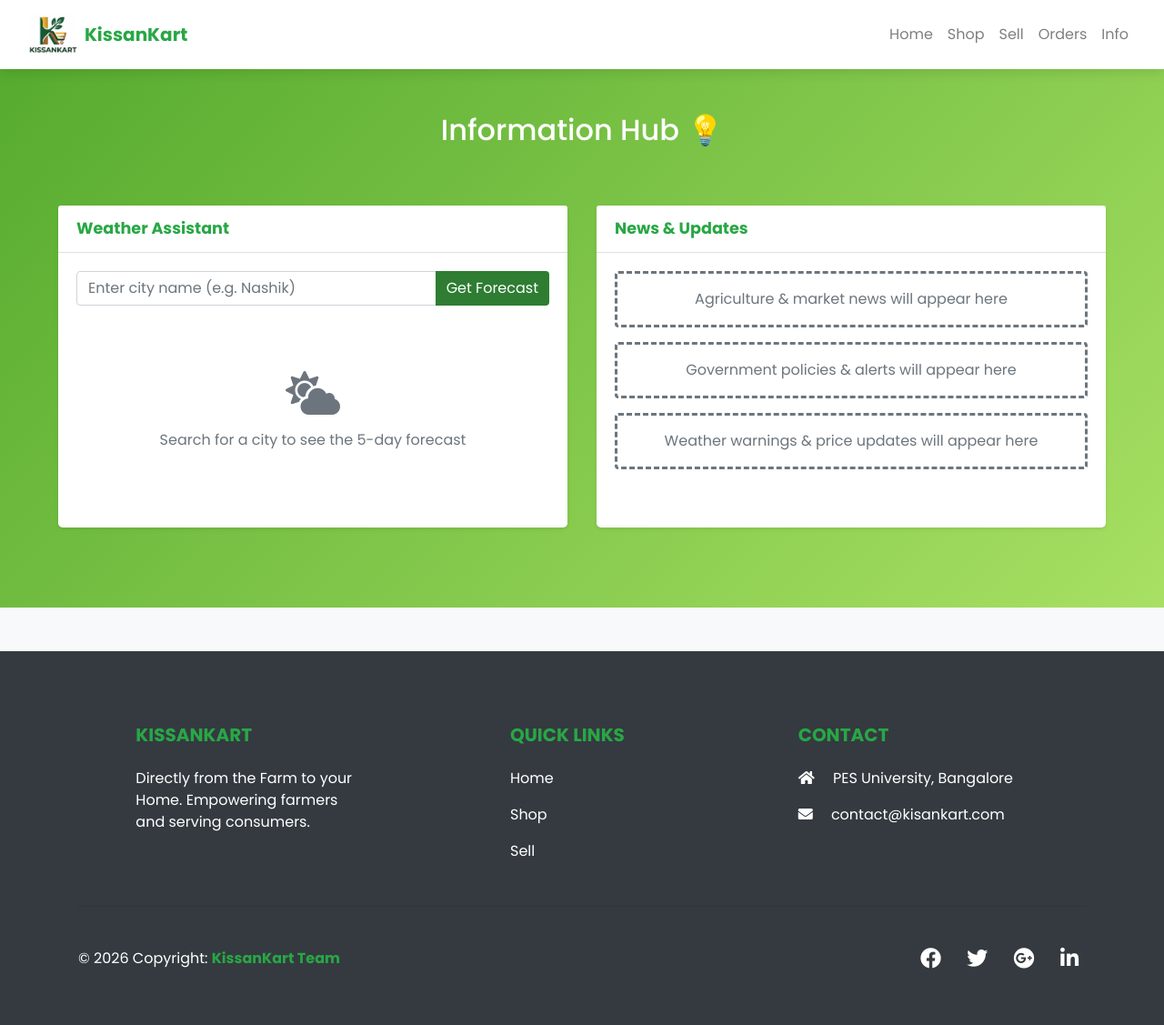
After one commit to aravranjan/kisankart, a Flask app: page /info in a window 1280 px wide. The commit adds this page. Shown: the whole page at 91% size. Run offline with Flask 3, Linux system fonts and the light colour scheme; some libraries are stand-ins or nearby versions.

Commit message:
change the code

```diff
--- a/app.py
+++ b/app.py
@@ -1,12 +1,14 @@
 import os
-from flask import Flask, render_template, request, redirect, url_for, flash
+from flask import Flask, render_template, request, redirect, url_for, flash, jsonify
+import requests
+from collections import defaultdict
 from datetime import datetime
 
 app = Flask(__name__)
 app.secret_key = "kisan_kart_secret"
 
 # Simple In-Memory Storage
-products = [
+global_products = [
     {
         "_id": "1",
         "name": "Fresh Organic Tomatoes",
@@ -19,7 +21,8 @@ products = [
         "status": "available"
     },
     {
-        "_id": "Potato",
+        "_id": "2",
+        "name": "Basmati Rice",
         "category": "Grains",
         "price": 120.0,
         "qty": 50,
@@ -29,15 +32,38 @@ products = [
         "status": "available"
     }
 ]
-orders = []
+global_orders = []
 
 @app.context_processor
 def inject_globals():
     return dict(is_demo_mode=True, current_user={'name': 'Guest User', 'is_authenticated': True, 'type': 'customer'})
 
+UPLOAD_FOLDER = 'static/uploads'
+app.config['UPLOAD_FOLDER'] = UPLOAD_FOLDER
+ALLOWED_EXTENSIONS = {'png', 'jpg', 'jpeg', 'gif'}
+
+def allowed_file(filename):
+    return '.' in filename and filename.rsplit('.', 1)[1].lower() in ALLOWED_EXTENSIONS
+
 @app.route('/')
 def index():
     return render_template('index.html')
+
+@app.route('/register/farmer')
+def register_farmer():
+    return redirect(url_for('list_product'))
+
+@app.route('/register/customer')
+def register_customer():
+    return redirect(url_for('discover'))
+
+@app.route('/login')
+def login():
+    return redirect(url_for('index'))
+
+@app.route('/logout')
+def logout():
+    return redirect(url_for('index'))
 
 @app.route('/farmer', methods=['GET', 'POST'])
 def farmer():
@@ -47,7 +73,7 @@ def farmer():
         qty = int(request.form.get('quantity', 0))
 
         new_prod = {
-            "_id": str(len(products) + 1),
+            "_id": str(len(global_products) + 1),
             "name": name,
             "category": "Fresh Produce",
             "price": price,
@@ -57,7 +83,7 @@ def farmer():
             "image": "background.png",
             "status": "available"
         }
-        products.append(new_prod)
+        global_products.append(new_prod)
         flash(f"Crop '{name}' added successfully!", "success")
         return redirect(url_for('consumer'))
 
@@ -65,14 +91,22 @@ def farmer():
 
 @app.route('/consumer')
 def consumer():
-    return render_template('shop.html', products=products)
+    return render_template('shop.html', products=global_products)
+
+@app.route('/product/<product_id>')
+def product_detail(product_id):
+    product = next((p for p in global_products if p["_id"] == product_id), None)
+    if not product:
+        flash("Product not found!", "danger")
+        return redirect(url_for('consumer'))
+    return render_template('product_detail.html', product=product)
 
 @app.route('/buy/<product_id>', methods=['POST'])
 def buy_product(product_id):
-    product = next((p for p in products if p["_id"] == product_id), None)
+    product = next((p for p in global_products if p["_id"] == product_id), None)
     if product and product['qty'] > 0:
         product['qty'] -= 1
-        orders.append({
+        global_orders.append({
             "product_name": product['name'],
             "qty": 1,
             "total_price": product['price'],
@@ -80,24 +114,73 @@ def buy_product(product_id):
             "created_at": datetime.now()
         })
         flash(f"Bought 1 unit of {product['name']}!", "success")
+    else:
+        flash("Product not available!", "danger")
     return redirect(url_for('consumer'))
 
 @app.route('/orders')
 def view_orders():
-    return render_template('orders.html', pending_orders=orders, successful_orders=[])
+    return render_template('orders.html', pending_orders=global_orders, successful_orders=[])
 
-# Redirect legacy routes to the new simple ones
-@app.route('/login')
-def login(): return redirect(url_for('index'))
+@app.route('/complete-order/<order_id>', methods=['POST'])
+def complete_order(order_id):
+    global global_orders
+    # For demo, just clear the pending orders
+    global_orders = []
+    flash("Order marked as completed!", "success")
+    return redirect(url_for('view_orders'))
 
-@app.route('/logout')
-def logout(): return redirect(url_for('index'))
+@app.route('/info')
+def info():
+    return render_template('info.html')
 
-@app.route('/discover')
-def discover(): return redirect(url_for('consumer'))
+@app.route('/api/weather')
+def weather_api():
+    city = request.args.get('city')
+    if not city:
+        return jsonify({"error": "No city provided"}), 400
 
-@app.route('/list-product')
-def list_product_legacy(): return redirect(url_for('farmer'))
+    api_key = "0940f82f8b3d1a696b7afb88cf181c67"
+    if not api_key:
+        return jsonify({"error": "API key not configured"}), 500
+
+    url = "https://api.openweathermap.org/data/2.5/forecast"
+    params = {
+        "q": city,
+        "appid": api_key,
+        "units": "metric"
+    }
+
+    try:
+        response = requests.get(url, params=params, timeout=5)
+        response.raise_for_status()
+        data = response.json()
+
+        daily = defaultdict(list)
+        for entry in data["list"]:
+            date = entry["dt_txt"].split(" ")[0]
+            daily[date].append(entry)
+
+        forecast = []
+        for date, entries in list(daily.items())[:5]: # 5-day forecast
+            temps = [e["main"]["temp"] for e in entries]
+            desc = entries[0]["weather"][0]["description"]
+            icon = entries[0]["weather"][0]["icon"]
+            forecast.append({
+                "date": date,
+                "min": round(min(temps), 1),
+                "max": round(max(temps), 1),
+                "desc": desc.capitalize(),
+                "icon": icon
+            })
+
+        return jsonify({
+            "city": data["city"]["name"],
+            "forecast": forecast
+        })
+    except Exception as e:
+        return jsonify({"error": str(e)}), 500
 
 if __name__ == '__main__':
+    os.makedirs(os.path.join(app.root_path, UPLOAD_FOLDER), exist_ok=True)
     app.run(debug=True)
--- /dev/null
+++ b/static/css/info.css
@@ -0,0 +1,30 @@
+@import url('https://fonts.googleapis.com/css?family=Poppins:400,500,700');
+
+.nav-spread {
+    display: flex;
+    width: 100%;
+    justify-content: space-evenly;
+    align-items: center;
+}
+
+.card-header {
+    font-size: 1.1rem;
+}
+
+.border-dashed {
+    border-style: dashed !important;
+}
+
+[class*="col-"] {
+    padding: 1rem;
+}
+
+.forecast-item img {
+    width: 50px;
+    height: 50px;
+}
+
+.weather-container {
+    max-height: 400px;
+    overflow-y: auto;
+}
--- a/static/css/style.css
+++ b/static/css/style.css
@@ -166,7 +166,7 @@
     background-size: cover;
     background-position: center;
     background-repeat: no-repeat;
-    color: white;
+    color: rgb(114, 118, 86);
     margin-bottom: 0;
 }
 
--- a/templates/base.html
+++ b/templates/base.html
@@ -70,6 +70,7 @@
                     <li class="nav-item"><a class="nav-link" href="{{ url_for('consumer') }}">Shop</a></li>
                     <li class="nav-item"><a class="nav-link" href="{{ url_for('farmer') }}">Sell</a></li>
                     <li class="nav-item"><a class="nav-link" href="{{ url_for('view_orders') }}">Orders</a></li>
+                    <li class="nav-item"><a class="nav-link" href="{{ url_for('info') }}">Info</a></li>
                 </ul>
             </div>
         </div>
--- /dev/null
+++ b/templates/info.html
@@ -0,0 +1,107 @@
+{% extends "base.html" %}
+
+{% block title %}KissanKart - Info & Updates{% endblock %}
+
+{% block content %}
+<link href="{{ url_for('static', filename='css/info.css') }}" rel="stylesheet">
+
+<div class="bg-gradient-green">
+    <div class="container-fluid py-5">
+        <h2 class="text-center text-white mb-5">Information Hub 💡</h2>
+        <div class="row px-md-5">
+
+            <!-- LEFT COLUMN: Weather -->
+            <div class="col-md-6 mb-4">
+                <div class="card shadow-sm h-100 border-0 rounded-lg">
+                    <div class="card-header bg-white font-weight-bold text-success">
+                        Weather Assistant
+                    </div>
+                    <div class="card-body">
+                        <div class="input-group mb-4">
+                            <input type="text" id="cityInput" class="form-control"
+                                placeholder="Enter city name (e.g. Nashik)" aria-label="City name">
+                            <div class="input-group-append">
+                                <button class="btn btn-success" type="button" id="getWeatherBtn">Get Forecast</button>
+                            </div>
+                        </div>
+
+                        <div id="weatherResults" class="weather-container">
+                            <div class="text-center text-muted py-5">
+                                <i class="fas fa-cloud-sun fa-3x mb-3"></i>
+                                <p>Search for a city to see the 5-day forecast</p>
+                            </div>
+                        </div>
+                    </div>
+                </div>
+            </div>
+
+            <!-- RIGHT COLUMN: News -->
+            <div class="col-md-6 mb-4">
+                <div class="card shadow-sm h-100 border-0 rounded-lg">
+                    <div class="card-header bg-white font-weight-bold text-success">
+                        News & Updates
+                    </div>
+                    <div class="card-body">
+                        <div class="border-dashed rounded p-3 text-muted mb-3 text-center">
+                            Agriculture & market news will appear here
+                        </div>
+                        <div class="border-dashed rounded p-3 text-muted mb-3 text-center">
+                            Government policies & alerts will appear here
+                        </div>
+                        <div class="border-dashed rounded p-3 text-muted text-center">
+                            Weather warnings & price updates will appear here
+                        </div>
+                    </div>
+                </div>
+            </div>
+
+        </div>
+    </div>
+</div>
+
+<script>
+    document.getElementById('getWeatherBtn').addEventListener('click', function () {
+        const city = document.getElementById('cityInput').value.trim();
+        if (!city) return;
+
+        const resultsDiv = document.getElementById('weatherResults');
+        resultsDiv.innerHTML = '<div class="text-center py-5"><div class="spinner-border text-success" role="status"></div></div>';
+
+        fetch(`/api/weather?city=${encodeURIComponent(city)}`)
+            .then(response => response.json())
+            .then(data => {
+                if (data.error) {
+                    resultsDiv.innerHTML = `<div class="alert alert-danger">${data.error}</div>`;
+                    return;
+                }
+
+                let html = `<h5 class="mb-3 text-success">5-Day Forecast for ${data.city}</h5>`;
+                data.forecast.forEach(day => {
+                    html += `
+                    <div class="forecast-item d-flex align-items-center mb-2 p-2 border-bottom bg-light rounded shadow-sm">
+                        <img src="https://openweathermap.org/img/wn/${day.icon}.png" alt="${day.desc}">
+                        <div class="flex-grow-1 ml-2">
+                            <div class="font-weight-bold" style="font-size: 0.9rem;">${new Date(day.date).toLocaleDateString('en-GB', { weekday: 'short', day: 'numeric', month: 'short' })}</div>
+                            <small class="text-muted">${day.desc}</small>
+                        </div>
+                        <div class="text-right">
+                            <span class="text-danger font-weight-bold">${day.max}°</span>
+                            <span class="text-secondary ml-1">${day.min}°</span>
+                        </div>
+                    </div>
+                `;
+                });
+                resultsDiv.innerHTML = html;
+            })
+            .catch(err => {
+                resultsDiv.innerHTML = `<div class="alert alert-danger">Failed to fetch weather. Try again later.</div>`;
+            });
+    });
+
+    document.getElementById('cityInput').addEventListener('keypress', function (e) {
+        if (e.key === 'Enter') {
+            document.getElementById('getWeatherBtn').click();
+        }
+    });
+</script>
+{% endblock %}
```
